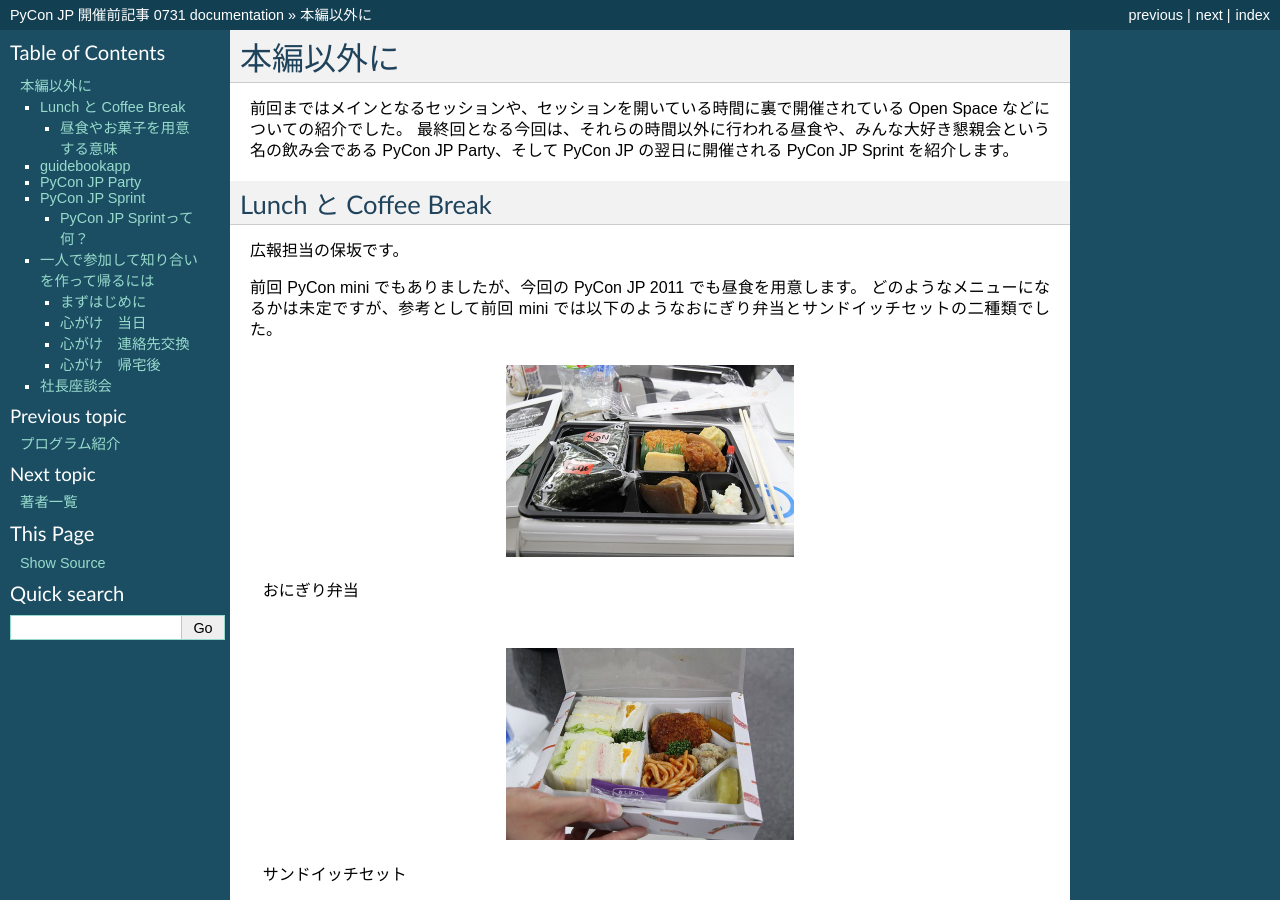
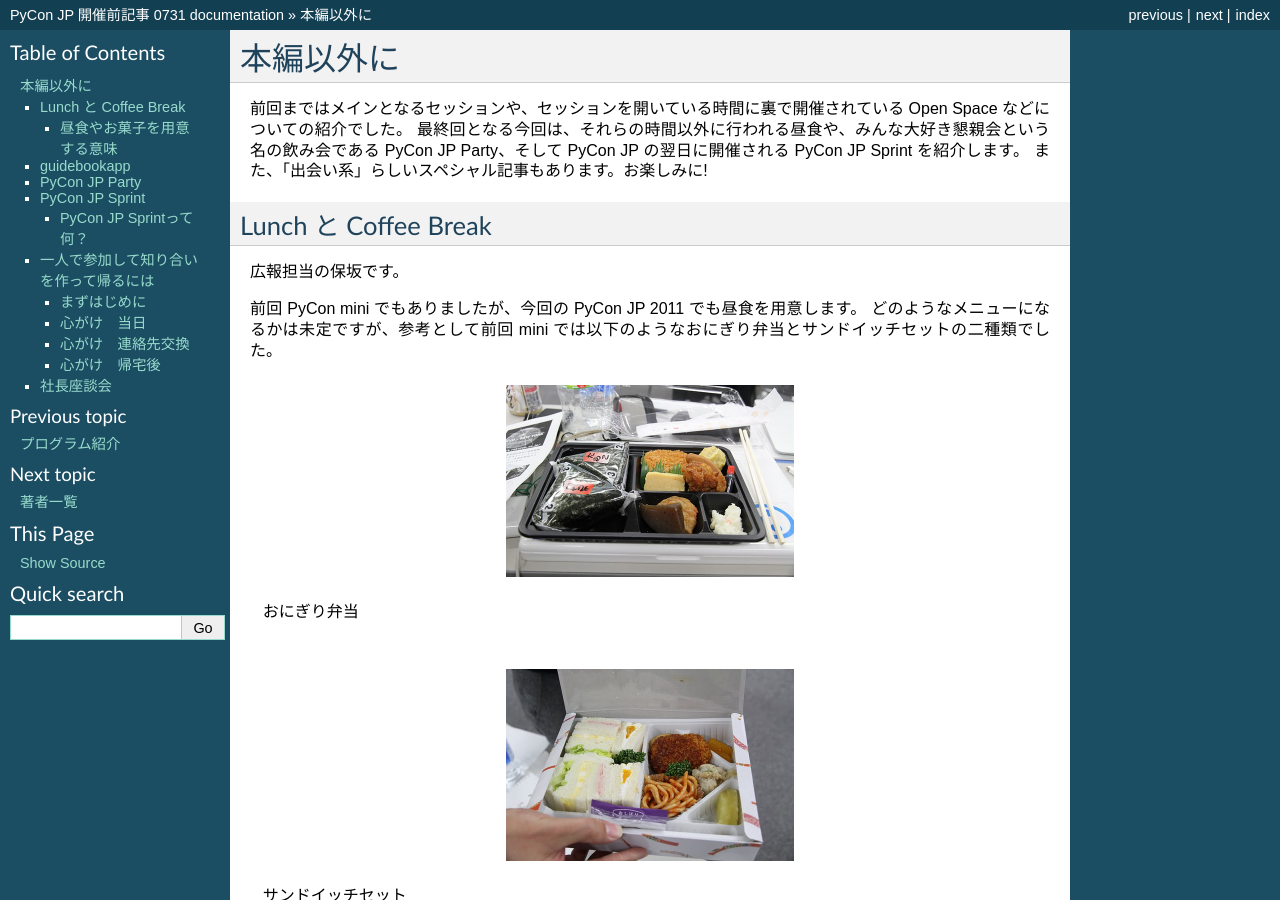
Before and after one commit to michilu/prepycon-article, a Sphinx documentation site: the page built from sphinx/vol3.rst, in a window 1280 px wide and 900 px high. Built offline with Sphinx 7.4.7, drawn with Linux system fonts in a browser that asks for light colours.

Commit message:
頭少し変更

```diff
--- a/sphinx/vol3.rst
+++ b/sphinx/vol3.rst
@@ -4,6 +4,7 @@
 
 前回まではメインとなるセッションや、セッションを開いている時間に裏で開催されている Open Space などについての紹介でした。
 最終回となる今回は、それらの時間以外に行われる昼食や、みんな大好き懇親会という名の飲み会である PyCon JP Party、そして PyCon JP の翌日に開催される PyCon JP Sprint を紹介します。
+また、「出会い系」らしいスペシャル記事もあります。お楽しみに!
 
 
 Lunch と Coffee Break
```
